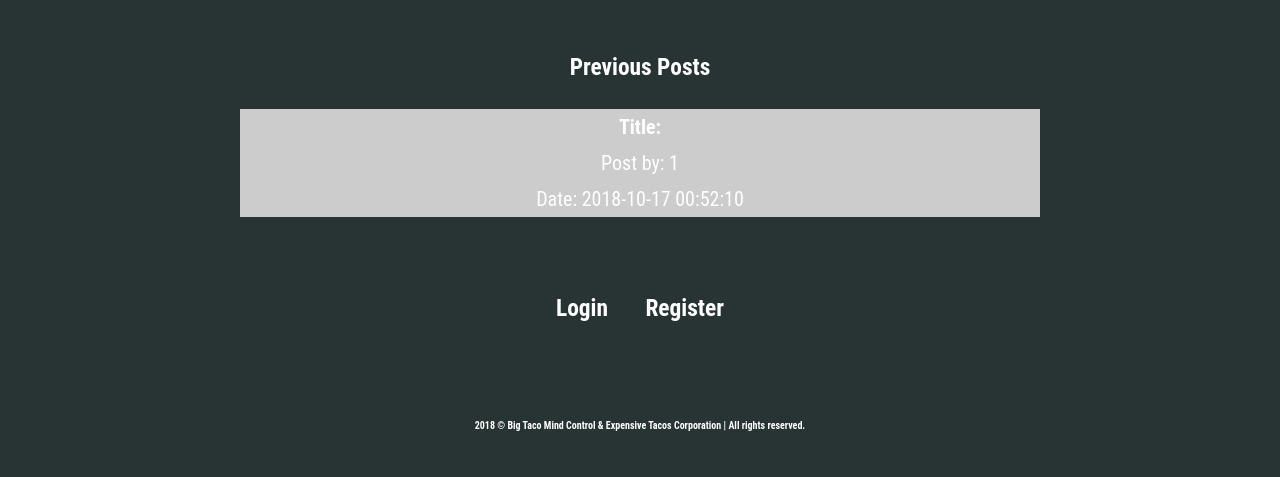
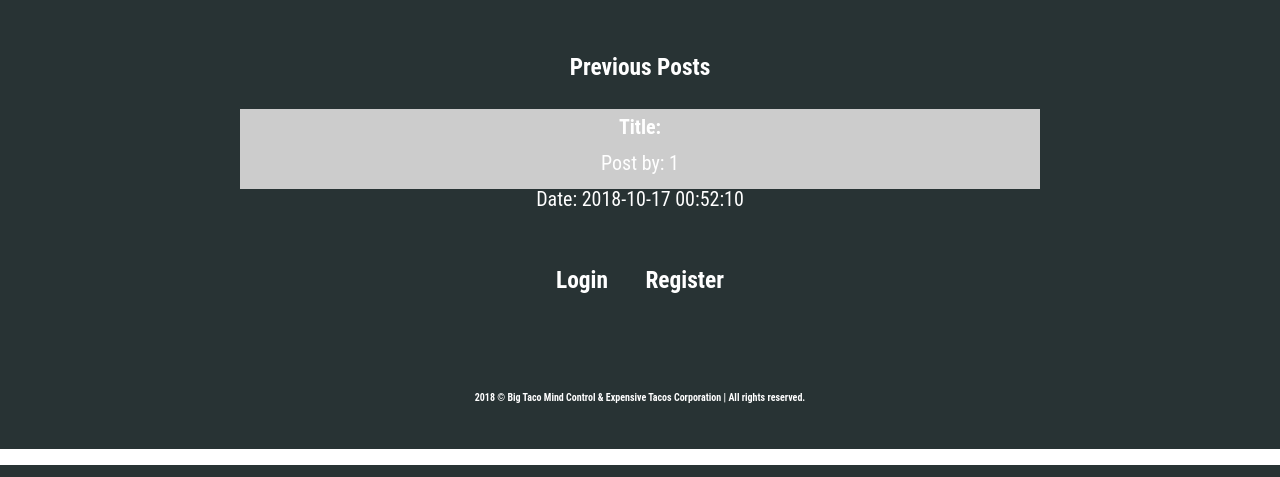
Before and after one commit to theWiseG-Slice/CST126GitRepo, a PHP site: page /PostContentResult.php?uname=1 in a window 1280 px wide. Shown: the part 335-812 px from the top of the page. Run offline with PHP 8.4, Linux system fonts and the light colour scheme; data that the repository does not hold is empty.

Commit message:
previous post format fix

```diff
--- a/post_content_success.css
+++ b/post_content_success.css
@@ -18,7 +18,7 @@ container
 }
 #header {
     background-color: #cccccc;
-
+	height: 80px;
     width:  100%;
     margin-bottom: auto;
 }
```
